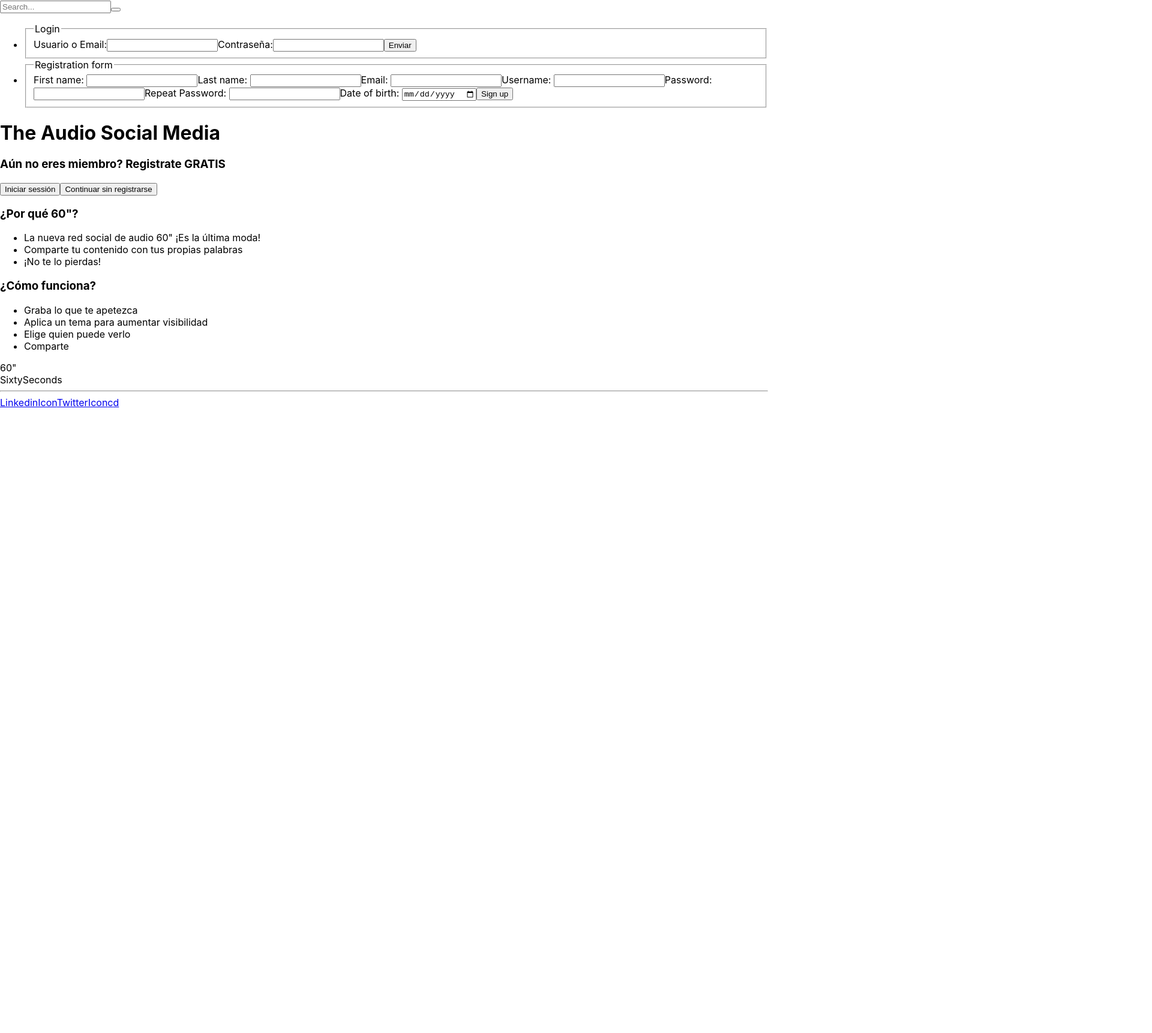
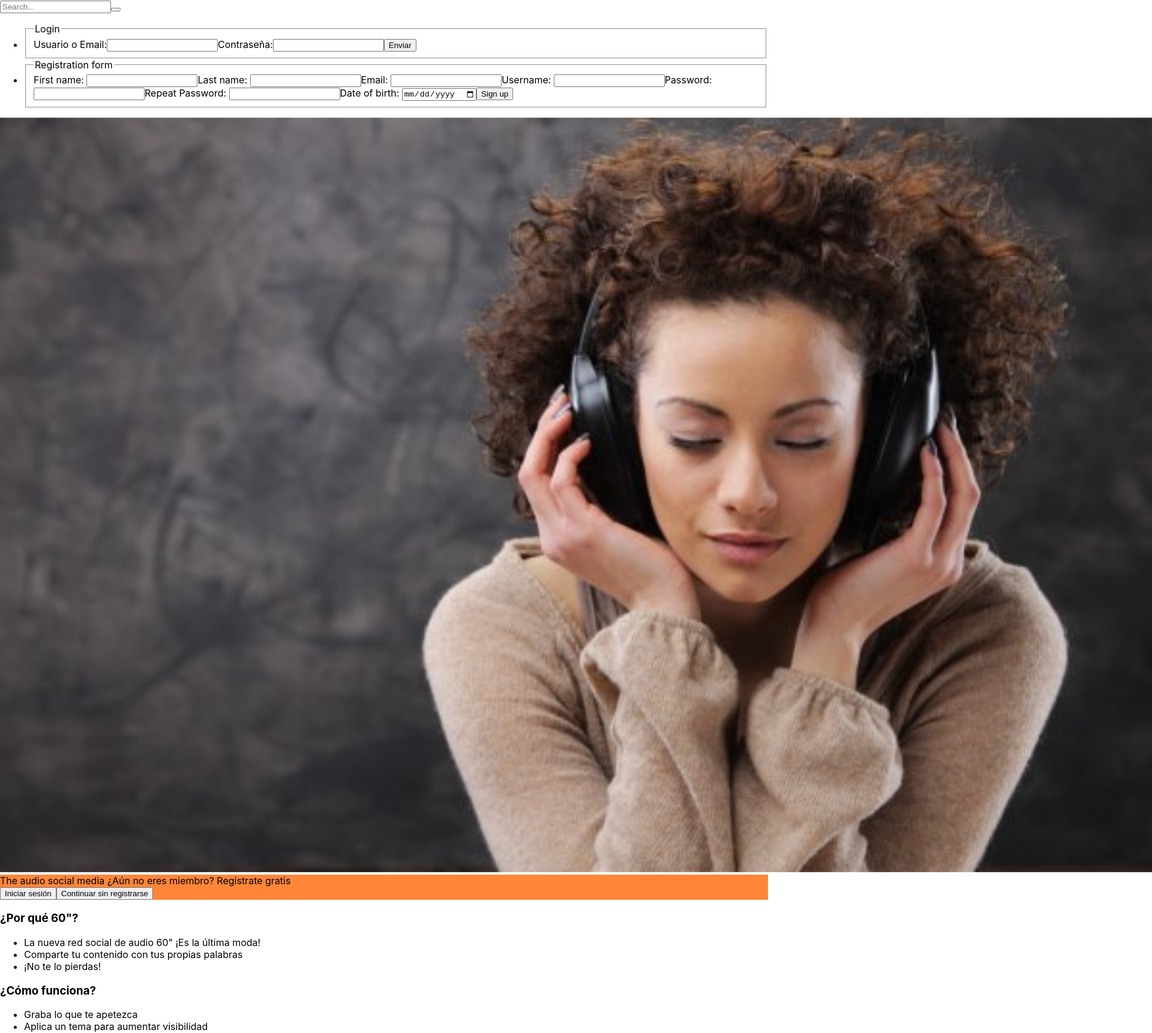
Before and after one commit to Zapulin/react-sixtySeconds-front, a React (Create React App) app: page / in a window 1280 px wide. Shown: the top 1722 px of the page at 60% size, 1920 px wide, since content can reach past the window. Before the commit the page ends 800 px from the top, so only its background shows below. Built offline with nearby package versions, Linux system fonts and the light colour scheme.

Commit message:
añadido home maria

```diff
--- a/src/Pages/Home.js
+++ b/src/Pages/Home.js
@@ -1,20 +1,25 @@
-import React, { Component } from 'react'
+import top_image from "../Resources/images/top_image.svg";
 
 //Components
+import Footer from '../Components/Footer'
 import Navbar from '../Components/Navbar'
-import Footer from '../Components/Footer'
 
-export default class Home extends Component {
-  render() {
+function Home() {
   return (
-      <div>
+    <>
     <Navbar/>
-          <div className=''>
-            <div className=''>
-                <h1>The Audio Social Media</h1>
-                <h3>Aún no eres miembro? Registrate GRATIS</h3>
-                <button>Iniciar sessión</button>
-                <button>Continuar sin registrarse</button>
+      <div className="container-fluid">
+          <div class="position-relative">
+            <img className="img-fluid" src={top_image} alt="" />
+            <div className="card rounded m-2 p-2 position-absolute top-50" style={{background:'#FF8638'}}>
+                 <span> The audio social media </span>
+                 <span> ¿Aún no eres miembro? </span>
+                 <span> Regístrate gratis </span>
+                <div className="d-flex justify-content-between">
+                    <button className="btn rounded-pill"> Iniciar sesión</button>
+                    <button className="btn btn-primary ms-2 rounded-pill"> Continuar sin registrarse </button>
+                </div>
+            </div>
         </div>
       </div>
       <div>
@@ -37,7 +42,8 @@ export default class Home extends Component {
         </div>
       </div>
       <Footer/>
-      </div>
-    )
+    </>
+  );
 }
-}
+
+export default Home;
```
Also changed, not shown: src/Resources/images/top_image.svg (added). Lines whose indentation alone changed are shown as unchanged.
